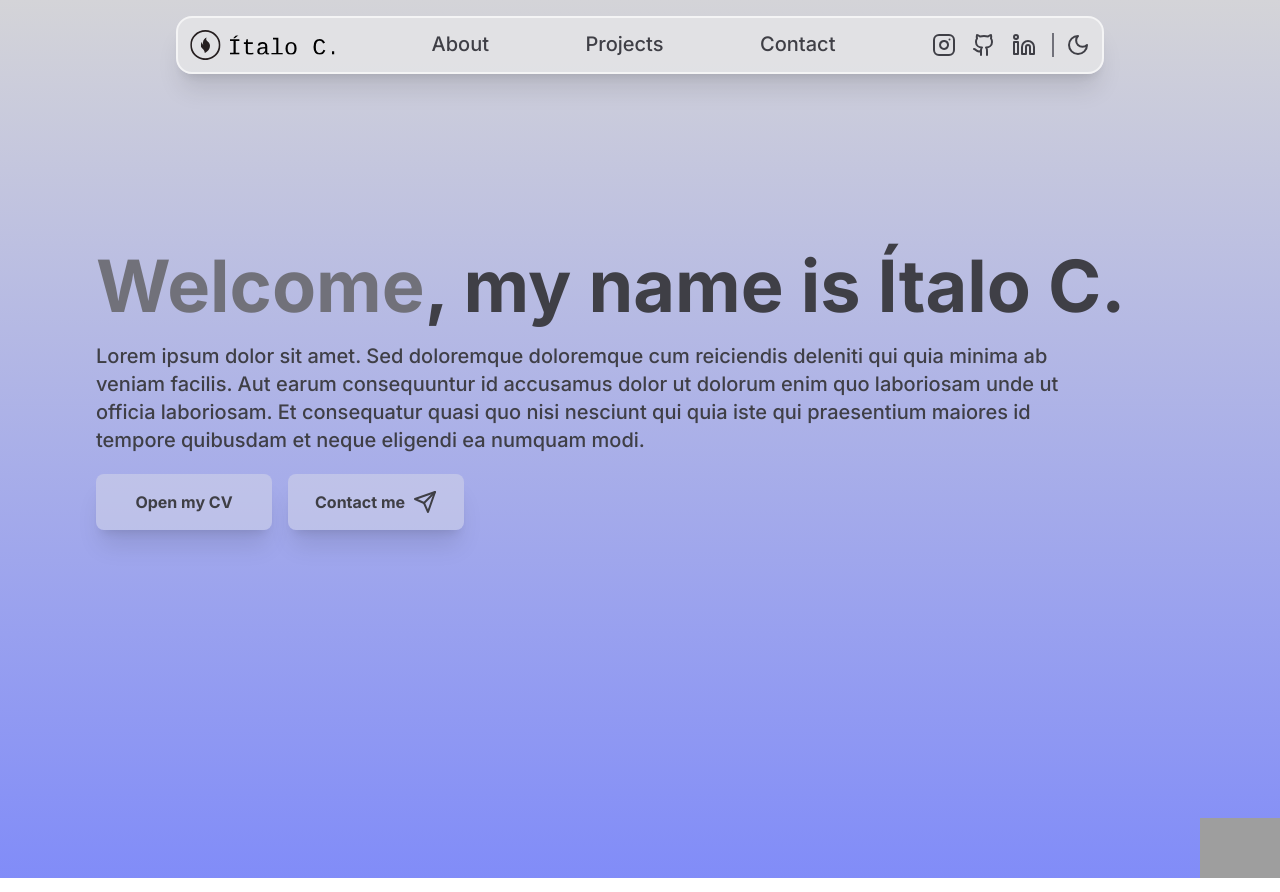
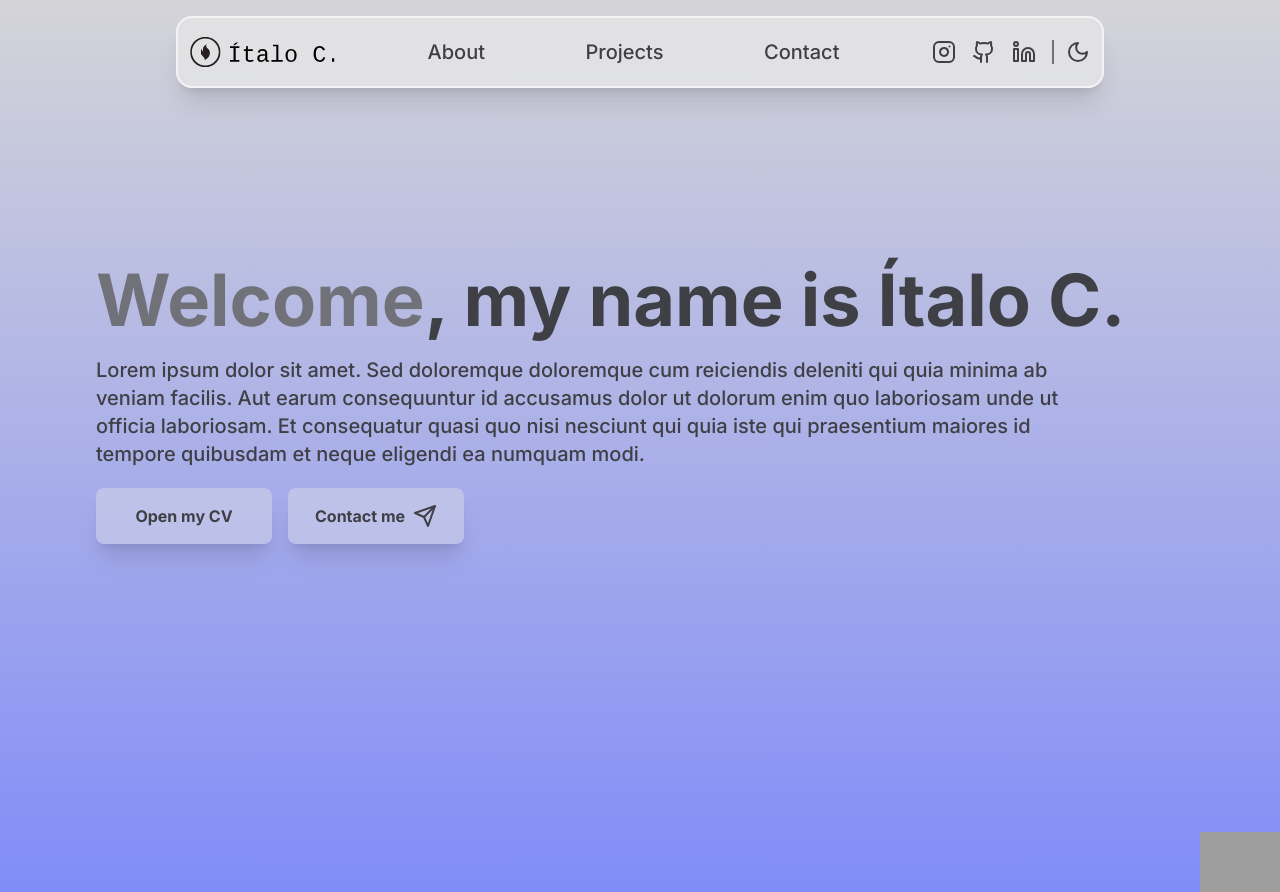
Before and after one commit to itforget/new-portifolio, a Next.js app: page / in a window 1280 px wide. Built offline with nearby package versions, Linux system fonts and the light colour scheme; grey boxes are pictures that could not be loaded.

Commit message:
fix: audio

```diff
--- a/src/app/page.js
+++ b/src/app/page.js
@@ -12,9 +12,9 @@ export default function Home() {
     <main className={`flex min-h-screen flex-col ${darkMode ? 'bg-zinc-900 text-zinc-300' : 'bg-gradient-to-b from-zinc-300 to-indigo-400 text-zinc-700'}`}>
       <nav className={`flex flex-row justify-between rounded-2xl border-2 border-zinc-100 p-3 mx-44 mt-4 shadow-xl ${darkMode ? '' : 'bg-opacity-85 bg-zinc-200'}`}>
         <Image src={darkMode ? "/logo-white.png" : "/logo-no-background.svg"} width={145} height={145} />
-          <a className="text-xl font-medium cursor-pointer">About</a>
-          <a className="text-xl font-medium cursor-pointer">Projects</a>
-          <a className="text-xl font-medium cursor-pointer">Contact</a>
+          <a className="text-xl font-medium cursor-pointer p-2 rounded-md hover:bg-zinc-500 transition-colors">About</a>
+          <a className="text-xl font-medium cursor-pointer p-2 rounded-md hover:bg-zinc-500 transition-colors">Projects</a>
+          <a className="text-xl font-medium cursor-pointer p-2 rounded-md hover:bg-zinc-500 transition-colors">Contact</a>
         <div className="flex flex-row items-center gap-4">
           <a className="cursor-pointer"><Instagram /></a>
           <a className="cursor-pointer"><Github /></a>
```
